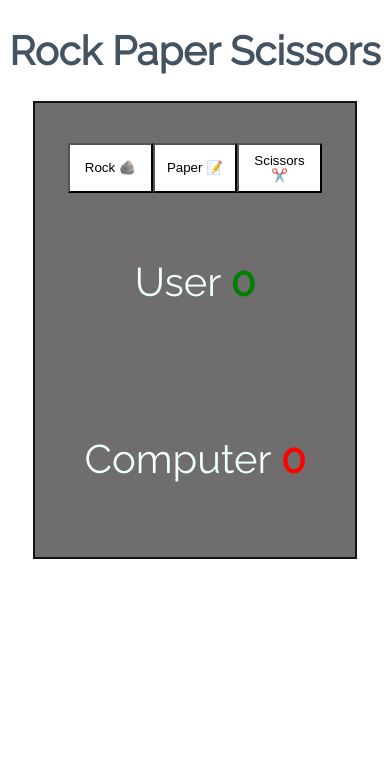
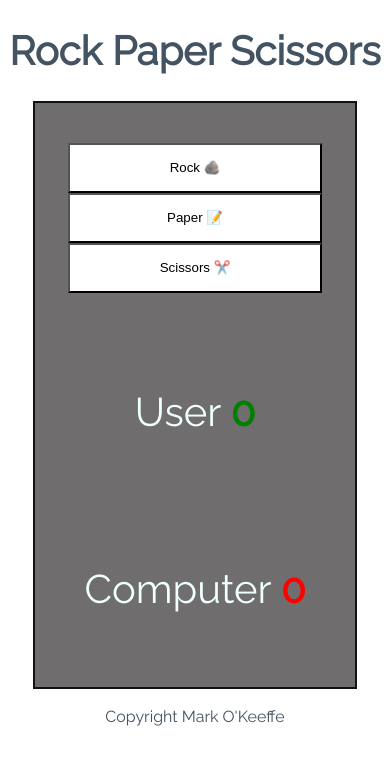
Before and after one commit to mark0698/Javascript-Project, a plain HTML site: page index.html in a window 390 px wide. Drawn offline with Linux system fonts and the light colour scheme.

```diff
--- a/Assets/CSS/style.css
+++ b/assets/css/style.css
@@ -9,6 +9,13 @@
 .heading {
     text-align: center;
     font-size: 2.5rem;
+}
+
+.button-area {
+    display: flex;
+    flex-direction: row;
+    justify-content: space-evenly;
+    align-items: center;
 }
 
 .game-area {
@@ -81,3 +88,16 @@
 .resultSection {
     color: rgb(197, 242, 34);
 }
+
+
+@media screen and (max-width: 500px) {
+    .button-area {
+        flex-direction: column;
+    }
+
+    .button-area button{
+
+        width: 100%;
+    }
+
+}
--- a/Assets/JS/script.js
+++ b/assets/js/script.js
@@ -8,7 +8,7 @@
 let computer;
 
 choicebutton.forEach(button => button.addEventListener('click', () => {
-    player = button.textContent;
+    player = button.id;
     computersGo(computerChoice => {
         userChoice.textContent = `Player: ${player}`;
         computerChoiceElement.textContent = `Computer: ${computerChoice}`;
@@ -48,4 +48,5 @@
     } else {
         return 'You Lose!';
     }
+
 }
--- a/index.html
+++ b/index.html
@@ -3,34 +3,55 @@
     <head>
         <meta charset="UTF-8">
         <meta name="viewport" content="width=device-width, initial-scale=1.0">
-    <link rel="stylesheet" href="Assets/CSS/style.css">
-    <link href="https://fonts.googleapis.com/css?family=Raleway%7CRighteous" rel="stylesheet">
+        <meta name="rock/paper/scissors" content="Rock paper scissors vs computer, first to 3">
+        <meta name="keywords" content="rock Paper Scissors">
+        <meta name="author" content="Mark O'Keeffe">
+        <link rel="stylesheet" href="assets/css/style.css">
+        <link rel="shortcut icon" href="favicon.ico" type="image/x-icon">
+        <link href="https://fonts.googleapis.com/css?family=Raleway%7CRighteous"
+            rel="stylesheet">
         <title>Document</title>
     </head>
     <body>
+        <!-- HEADER START -->
+        <header>
             <h1 class="heading">
                 Rock Paper Scissors
             </h1>
-
+        </header>
+        <!-- HEADER END -->
+        <main>
+            <!-- GAME AREA -->
             <div class="game-area">
                 <div class="controls-area">
-                <div class="choicebutton"><button type="button">Rock &#129704;</button></div>
-                <div class="choicebutton"><button type="button">Paper &#128221;</button></div>
-                <div class="choicebutton"><button type="button">Scissors &#9986;&#65039;</button></div>
-                <span></span>
+                    <div class="button-area">
+                        <button class="choicebutton" type="button" aria-label="Press to select Rock" id="Rock">Rock
+                            &#129704;</button>
+                        <button class="choicebutton" type="button" aria-label="" id="Paper">Paper
+                            &#128221;</button>
+                        <button class="choicebutton" type="button" aria-label="" id="Scissors">Scissors
+                            &#9986;&#65039;</button>
+
+                    </div>
                     <div class="resultSection">
                         <div id="userChoice"></div>
                         <div id="computerChoice"></div>
                         <div id="winnerIs"></div>
                     </div>
                 </div>
-
-
+                <!-- Score Area -->
                 <div class="score-area">
                     <p class="scores">User <span id="user">0</span></p>
                     <p class="scores">Computer <span id="computer">0</span></p>
 
                 </div>
-   <script src="Assets/JS/script.js"></script>
+
+            </div>
+        </main>
+        <footer>
+            Copyright Mark O'Keeffe
+        </footer>
+
+        <script src="assets/js/script.js"></script>
     </body>
 </html>
```
Lines whose indentation alone changed are shown as unchanged.
